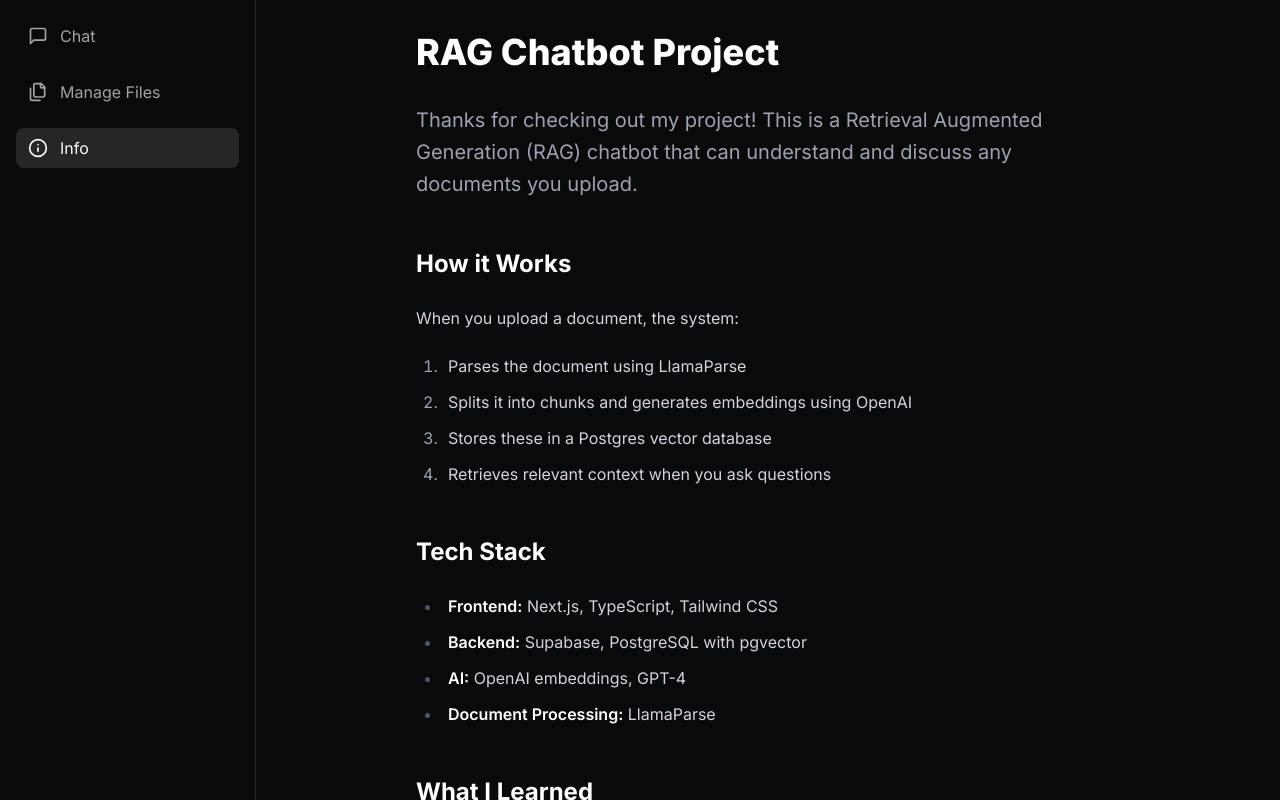
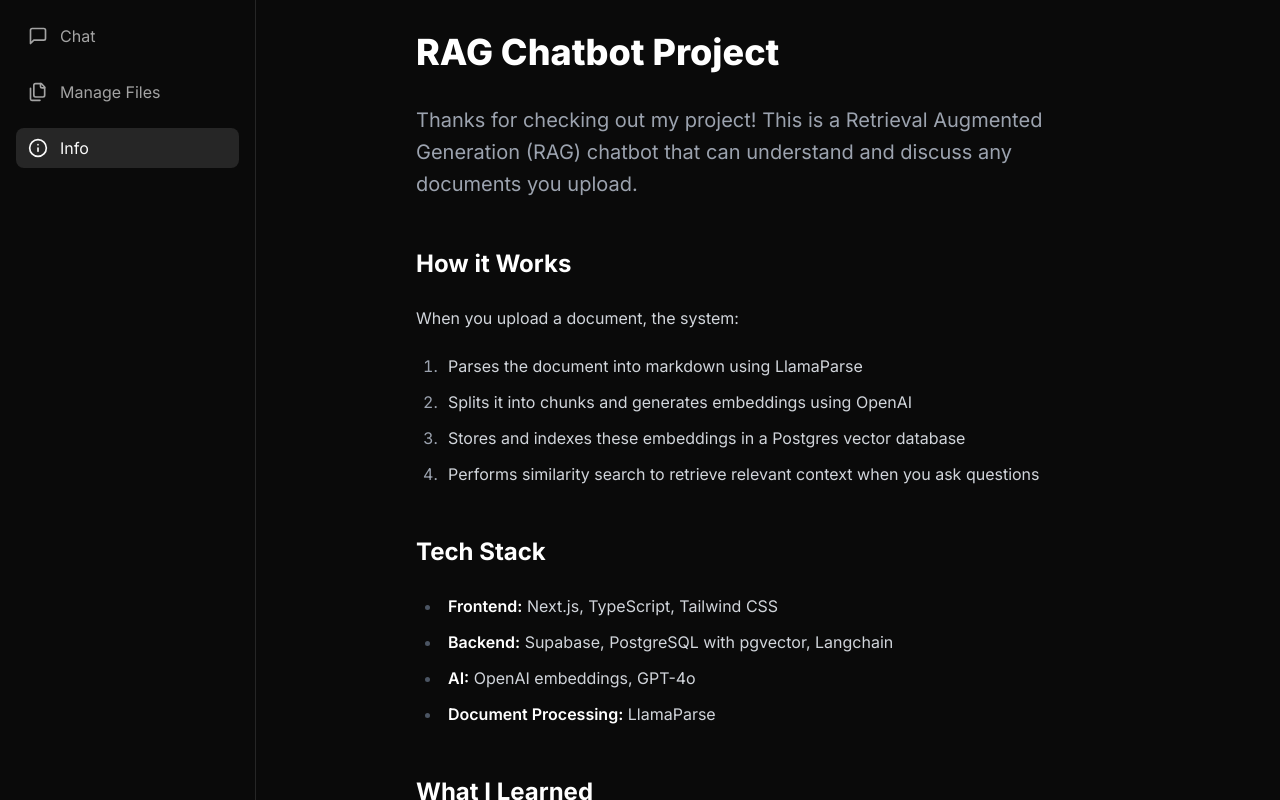
Before and after one commit to austinmw312/rag-chatbot, a Next.js app: page /info in a window 1280 px wide. Built offline with nearby package versions, Linux system fonts and the light colour scheme.

Commit message:
Info updated

```diff
--- a/app/info/page.tsx
+++ b/app/info/page.tsx
@@ -14,17 +14,17 @@
           When you upload a document, the system:
         </p>
         <ol>
-          <li>Parses the document using LlamaParse</li>
+          <li>Parses the document into markdown using LlamaParse</li>
           <li>Splits it into chunks and generates embeddings using OpenAI</li>
-          <li>Stores these in a Postgres vector database</li>
-          <li>Retrieves relevant context when you ask questions</li>
+          <li>Stores and indexes these embeddings in a Postgres vector database</li>
+          <li>Performs similarity search to retrieve relevant context when you ask questions</li>
         </ol>
 
         <h2>Tech Stack</h2>
         <ul>
           <li><strong>Frontend:</strong> Next.js, TypeScript, Tailwind CSS</li>
-          <li><strong>Backend:</strong> Supabase, PostgreSQL with pgvector</li>
-          <li><strong>AI:</strong> OpenAI embeddings, GPT-4</li>
+          <li><strong>Backend:</strong> Supabase, PostgreSQL with pgvector, Langchain</li>
+          <li><strong>AI:</strong> OpenAI embeddings, GPT-4o</li>
           <li><strong>Document Processing:</strong> LlamaParse</li>
         </ul>
 
--- a/app/layout.tsx
+++ b/app/layout.tsx
@@ -1,7 +1,6 @@
 import type { Metadata } from "next";
 import { Inter } from "next/font/google";
 import "./globals.css";
-import { cn } from "@/lib/utils";
 import { ThemeProvider } from "@/components/theme-provider";
 import { Navigation } from "@/components/navigation";
 import { ChatProvider } from "@/components/chat-context";
```
